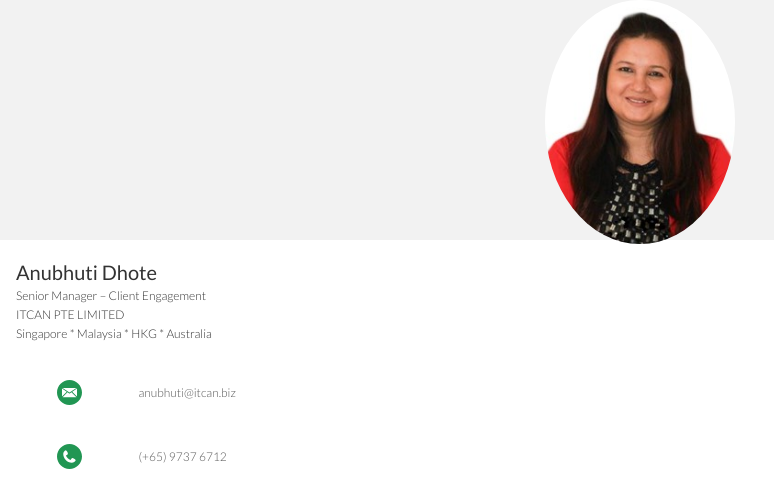
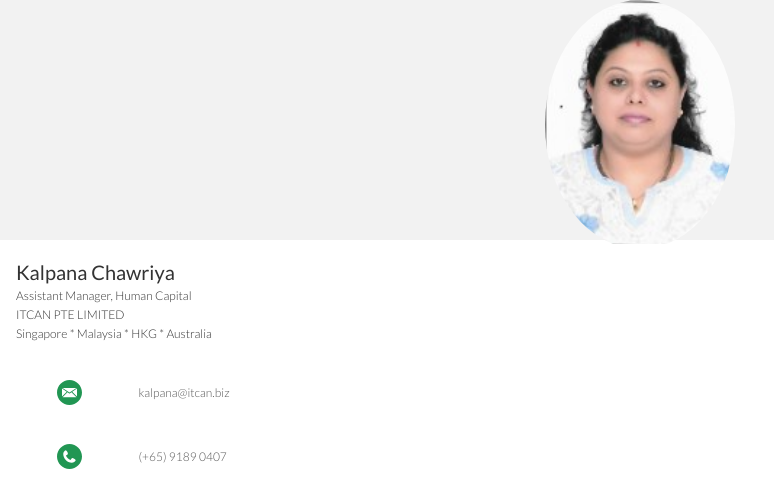
Before and after one commit to ITCANNAMECARD/SHERYL, a plain HTML site: page index.html in a window 1280 px wide. Shown: the top 501 px of the page, 0-774 px from the left. Drawn offline with Linux system fonts and the light colour scheme; a web font is replaced by a local one.

Commit message:
Update index.html

```diff
--- a/index.html
+++ b/index.html
@@ -14,7 +14,7 @@
 			<div class="row">
 				<div class="col"></div>
 				<div class="col is-5">
-					<img class="profile-pic" src="ANU.jpg" alt="Profile Picture">
+					<img class="profile-pic" src="KALPANA.jpg" alt="Profile Picture">
 				</div>
 				<div class="col"></div>
 			</div>
@@ -25,8 +25,8 @@
 		<div class="container">
 			<div class="row name-title-company">
 				<div class="col is-6">
-					<p class="text-name">Anubhuti Dhote</p>
-					<p class="text-title-company">Senior Manager – Client Engagement</p>
+					<p class="text-name">Kalpana Chawriya</p>
+					<p class="text-title-company">Assistant Manager, Human Capital</p>
 					<p class="text-title-company">ITCAN PTE LIMITED</p>
 					<p class="text-title-company">Singapore	*	Malaysia	*	HKG	*	Australia
 				</div>
@@ -38,14 +38,14 @@
 	</section>
 
 	<section class="bg-color-white secondary-info">
-		<a href="mailto:anubhuti@itcan.biz">
+		<a href="mailto:kalpana@itcan.biz">
 			<div class="container">
 				<div class="row detail">
 					<div class="col">
 						<img src="assets/icon-email.svg" alt="Email Icon"">
 					</div>
 					<div class="col is-8">
-						<p class="text-detail">anubhuti@itcan.biz</p>
+						<p class="text-detail">kalpana@itcan.biz</p>
 					</div>
 					<div class="col">
 						<img src="assets/right-arrow.svg" alt="Right Arrow" height="50%" width="40%">
@@ -63,7 +63,7 @@
 						<img src="assets/icon-phone.svg" alt="Phone Icon"">
 					</div>
 					<div class="col is-8">
-						<p class="text-detail">(+65) 9737 6712</p>
+						<p class="text-detail">(+65) 9189 0407</p>
 					</div>
 					<div class="col">
 						<img src="assets/right-arrow.svg" alt="Right Arrow" height="50%" width="40%">
```
